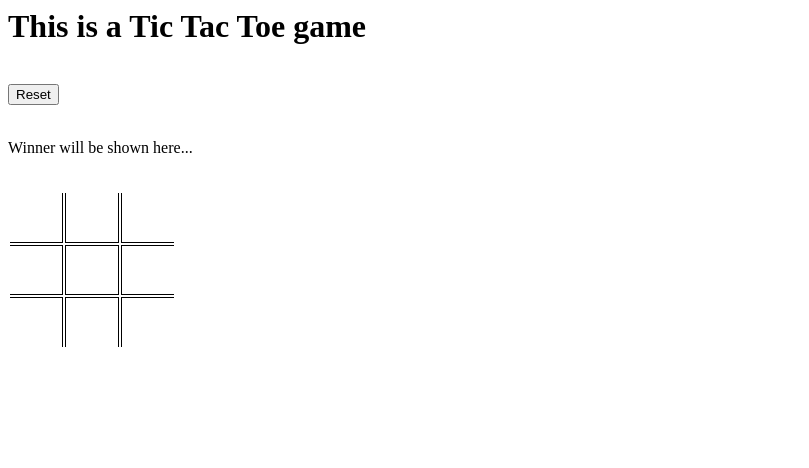
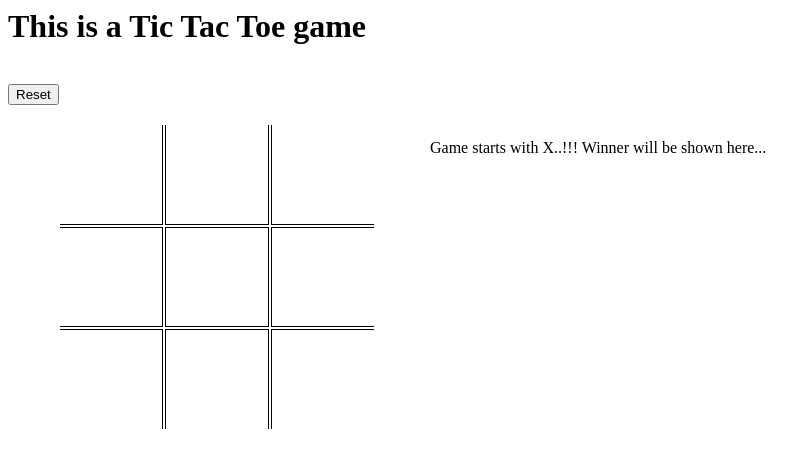
Before and after one commit to Arshpreet33/TicTacToe-JS, a plain HTML site: page index.html in a window 1280 px wide. Both pictures are taken after a click on the button "Reset". Shown: the whole page, without its empty margins (0-809 px from the left). Drawn offline with nearby package versions, Linux system fonts and the light colour scheme.

Commit message:
Fixed Bugs and added Match Draw functionality

```diff
--- a/index.html
+++ b/index.html
@@ -21,33 +21,56 @@
     <br>
 
     <div>
-        <p>Winner will be shown here...</p>
+        <div style="
+        display: inline-block;
+        left: 50px;
+        position: relative;
+    ">
+            <table style="
+            text-align: center;
+            font-size: 50px;
+        ">
+                <tr style="border-top: 0px; margin:0px;">
+                    <td style="height: 100px;width: 100px; border: 1px solid black;border-left: 0px;border-top: 0px;"
+                        class='boxes' id='00'></td>
+                    <td style="height: 100px;width: 100px; border: 1px solid black;border-top: 0px; " class='boxes'
+                        id='01'>
+                    </td>
+                    <td style="height: 100px;width: 100px; border: 1px solid black;border-right: 0px;border-top: 0px; "
+                        class='boxes' id='02'></td>
+                </tr>
+                <tr>
+                    <td style="height: 100px;width: 100px; border: 1px solid black;border-left: 0px;" class='boxes'
+                        id='10'>
+                    </td>
+                    <td style="height: 100px;width: 100px; border: 1px solid black;" class='boxes' id='11'></td>
+                    <td style="height: 100px;width: 100px; border: 1px solid black;border-right: 0px;" class='boxes'
+                        id='12'>
+                    </td>
+                </tr>
+                <tr style="border-bottom: 0px;">
+                    <td style="height: 100px;width: 100px; border: 1px solid black;border-left: 0px;border-bottom: 0px;"
+                        class='boxes' id='20'></td>
+                    <td style="height: 100px;width: 100px; border: 1px solid black;border-bottom: 0px;" class='boxes'
+                        id='21'>
+                    </td>
+                    <td style="height: 100px;width: 100px; border: 1px solid black;border-right: 0px;border-bottom: 0px;"
+                        class='boxes' id='22'></td>
+                </tr>
+            </table>
+        </div>
+
+        <div style="
+        display: inline-block;
+        vertical-align: top;
+        left: 100px;
+        position: relative;
+    ">
+            <p style="display:inline-block;">Game starts with X..!!! Winner will be shown here...</p>
+        </div>
     </div>
 
     <br>
-
-    <table>
-        <tr style="border-top: 0px; margin:0px;">
-            <td style="height: 50px;width: 50px; border: 1px solid black;border-left: 0px;border-top: 0px;"
-                class='boxes' id='00'></td>
-            <td style="height: 50px;width: 50px; border: 1px solid black;border-top: 0px; " class='boxes' id='01'></td>
-            <td style="height: 50px;width: 50px; border: 1px solid black;border-right: 0px;border-top: 0px; "
-                class='boxes' id='02'></td>
-        </tr>
-        <tr>
-            <td style="height: 50px;width: 50px; border: 1px solid black;border-left: 0px;" class='boxes' id='10'></td>
-            <td style="height: 50px;width: 50px; border: 1px solid black;" class='boxes' id='11'></td>
-            <td style="height: 50px;width: 50px; border: 1px solid black;border-right: 0px;" class='boxes' id='12'></td>
-        </tr>
-        <tr style="border-bottom: 0px;">
-            <td style="height: 50px;width: 50px; border: 1px solid black;border-left: 0px;border-bottom: 0px;"
-                class='boxes' id='20'></td>
-            <td style="height: 50px;width: 50px; border: 1px solid black;border-bottom: 0px;" class='boxes' id='21'>
-            </td>
-            <td style="height: 50px;width: 50px; border: 1px solid black;border-right: 0px;border-bottom: 0px;"
-                class='boxes' id='22'></td>
-        </tr>
-    </table>
 
     <script>
 
@@ -55,7 +78,9 @@
 
 
             var matrix = [[null, null, null], [null, null, null], [null, null, null]]
-            turn = 'X'
+            var turn = 'X'
+            var counter = 0
+            var gameFinished
 
             function checkMatchWin(player, x, y) {
                 if (matrix[x][0] == player && matrix[x][1] == player && matrix[x][2] == player) {
@@ -64,7 +89,7 @@
                 if (matrix[0][y] == player && matrix[1][y] == player && matrix[2][y] == player) {
                     return true
                 }
-                if (x == y) {
+                if (x == y || (x == 2 && y == 0) || (x == 0 && y == 2)) {
                     if (matrix[0][0] == player && matrix[1][1] == player && matrix[2][2] == player) {
                         return true
                     }
@@ -75,23 +100,36 @@
             }
 
             function insertValue(x, y) {
+
+                if (gameFinished) return
+
                 document.getElementById('' + x + '' + y).innerHTML = turn
                 matrix[x][y] = turn
 
                 var p = document.getElementsByTagName('p')[0]
                 if (checkMatchWin(turn, x, y)) {
                     document.getElementsByTagName('p')[0].innerHTML = 'Player ' + turn + ' wins!!!! Please click Reset to Continue'
+                    gameFinished = 1
                     return
                 }
 
                 if (turn == 'X') turn = '0'
                 else turn = 'X'
+
+                if (++counter >= 9) {
+                    document.getElementsByTagName('p')[0].innerHTML = 'Match Drawn!!!! Please click Reset to Continue'
+                    gameFinished = 1
+                    return
+                }
             }
 
             $('#reset').click(function () {
                 matrix = [[null, null, null], [null, null, null], [null, null, null]]
                 $('.boxes').text('')
-                document.getElementsByTagName('p')[0].innerHTML = 'Winner will be shown here...'
+                gameFinished = null
+                counter = 0
+                turn = 'X'
+                document.getElementsByTagName('p')[0].innerHTML = 'Game starts with X..!!! Winner will be shown here...'
             })
 
             $('.boxes').click(function () {
```
